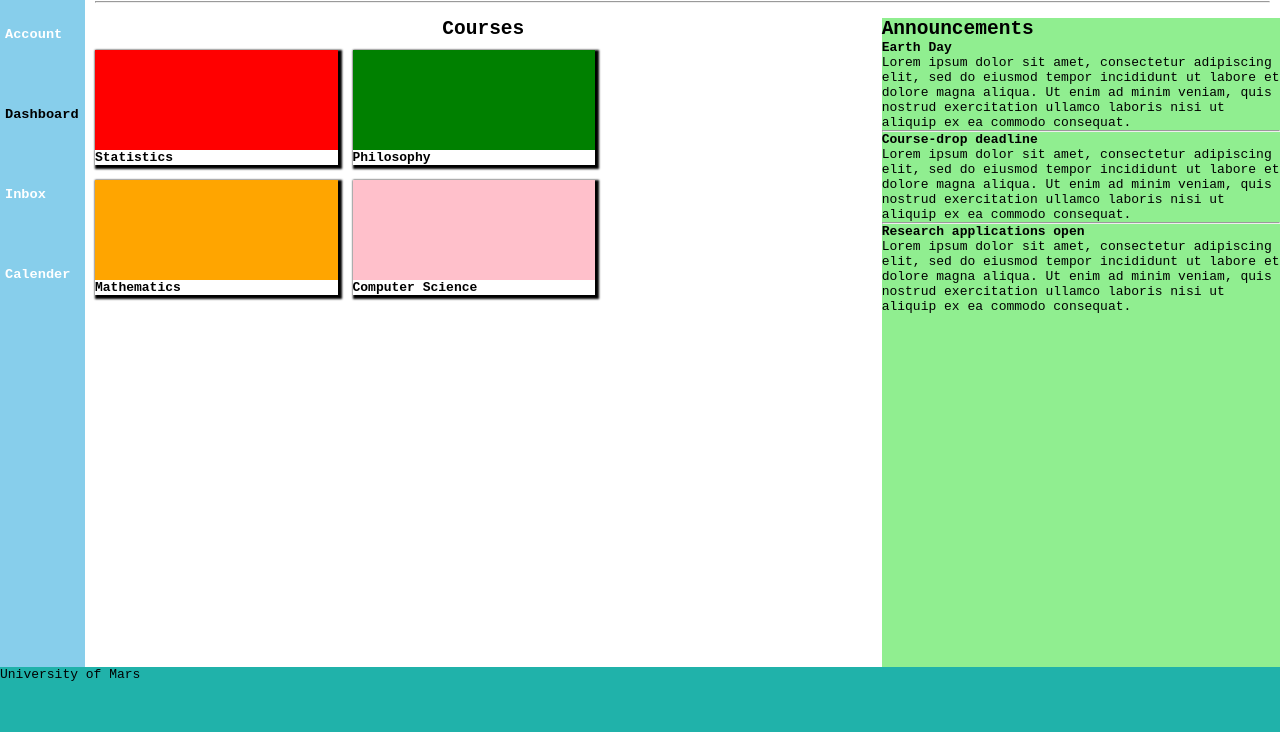
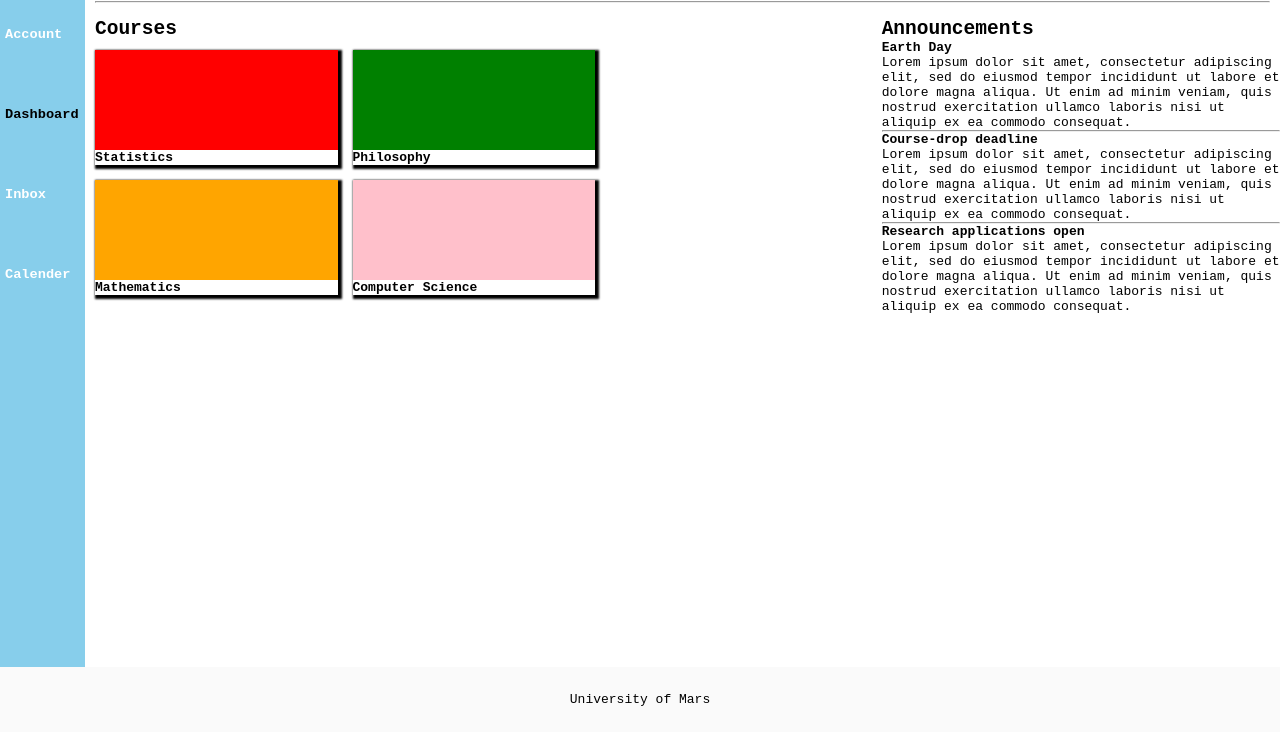
Before and after one commit to System-out-print-Zain/Dashboard, a plain HTML site: page index.html in a window 1280 px wide. Shown: the part 68-800 px from the top of the page. Drawn offline with Linux system fonts and the light colour scheme.

Commit message:
Styled the footer

```diff
--- a/style.css
+++ b/style.css
@@ -81,8 +81,8 @@
     grid-area: courses;
  }
 
- .course-head {
-    text-align: center;
+ .course-head{
+    margin-left: 10px;
  }
 
  .tag {
@@ -120,12 +120,18 @@
     font-weight: bold;
  }
 
+ .course:hover {
+    box-shadow: 2.5px 2.5px 2.5px 2.5px;
+ }
+
  .announcements {
-    background-color: lightgreen;
     grid-area: annoucements;
  }
 
  .footer {
-    background-color: lightseagreen;
+    background-color: rgb(250, 250, 250);
     grid-area: footer;
+    display: flex;
+    justify-content: center;
+    align-items: center;
  }
```
